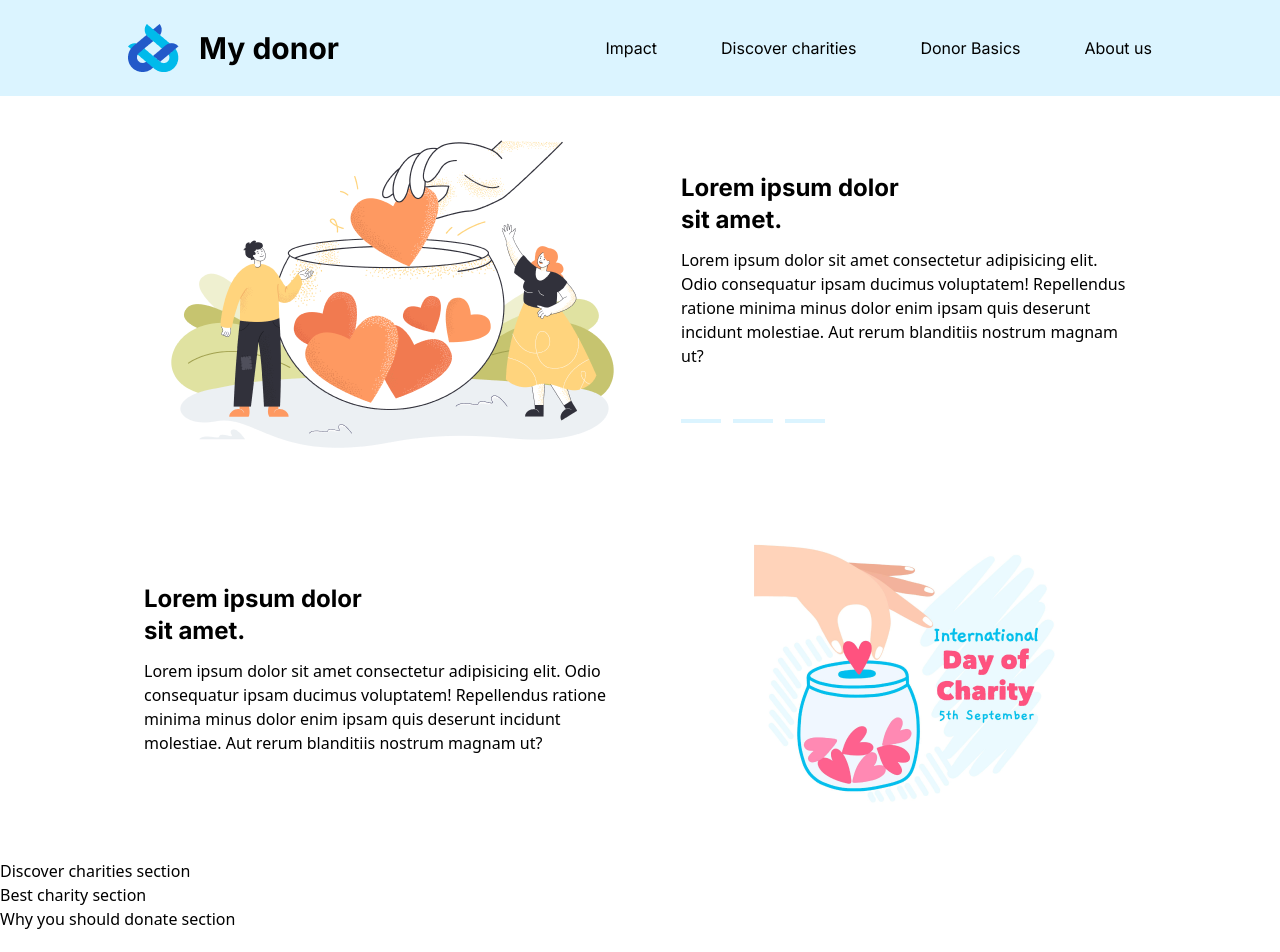
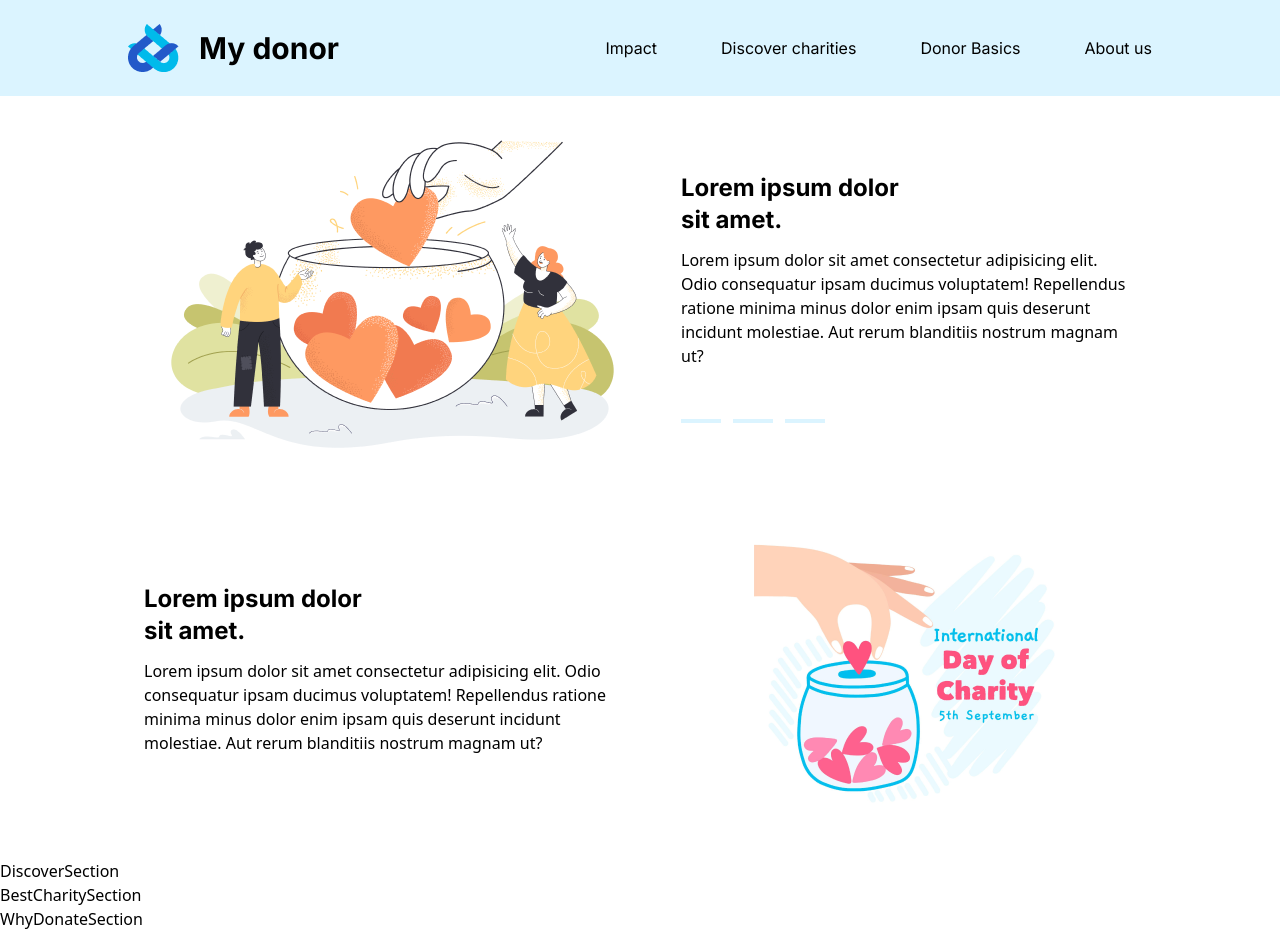
Before and after one commit to Kiril-Pavlov/charity-page, a React (Create React App) app: page / in a window 1280 px wide. Shown: the top 952 px of the page. Built offline with nearby package versions, Linux system fonts and the light colour scheme.

Commit message:
created all components files for homepage and imported them

```diff
--- /dev/null
+++ b/src/components/BestCharitySection.jsx
@@ -0,0 +1,9 @@
+import React from 'react'
+
+const BestCharitySection = () => {
+  return (
+    <div>BestCharitySection</div>
+  )
+}
+
+export default BestCharitySection
--- /dev/null
+++ b/src/components/DiscoverSection.jsx
@@ -0,0 +1,9 @@
+import React from 'react'
+
+const DiscoverSection = () => {
+  return (
+    <div>DiscoverSection</div>
+  )
+}
+
+export default DiscoverSection
--- /dev/null
+++ b/src/components/WhyDonateSection.jsx
@@ -0,0 +1,9 @@
+import React from 'react'
+
+const WhyDonateSection = () => {
+  return (
+    <div>WhyDonateSection</div>
+  )
+}
+
+export default WhyDonateSection
--- a/src/pages/Home.jsx
+++ b/src/pages/Home.jsx
@@ -1,15 +1,18 @@
-import React from 'react'
-import HomeHero from '../components/HomeHero'
+import React from "react";
+import BestCharitySection from "../components/BestCharitySection";
+import DiscoverSection from "../components/DiscoverSection";
+import HomeHero from "../components/HomeHero";
+import WhyDonateSection from "../components/WhyDonateSection";
 
 const Home = () => {
   return (
     <div>
-        <HomeHero/>
-        Discover charities section <br />
-        Best charity section <br />
-        Why you should donate section
+      <HomeHero />
+      <DiscoverSection/>
+      <BestCharitySection/>
+      <WhyDonateSection/>
     </div>
-  )
-}
+  );
+};
 
-export default Home
+export default Home;
```
